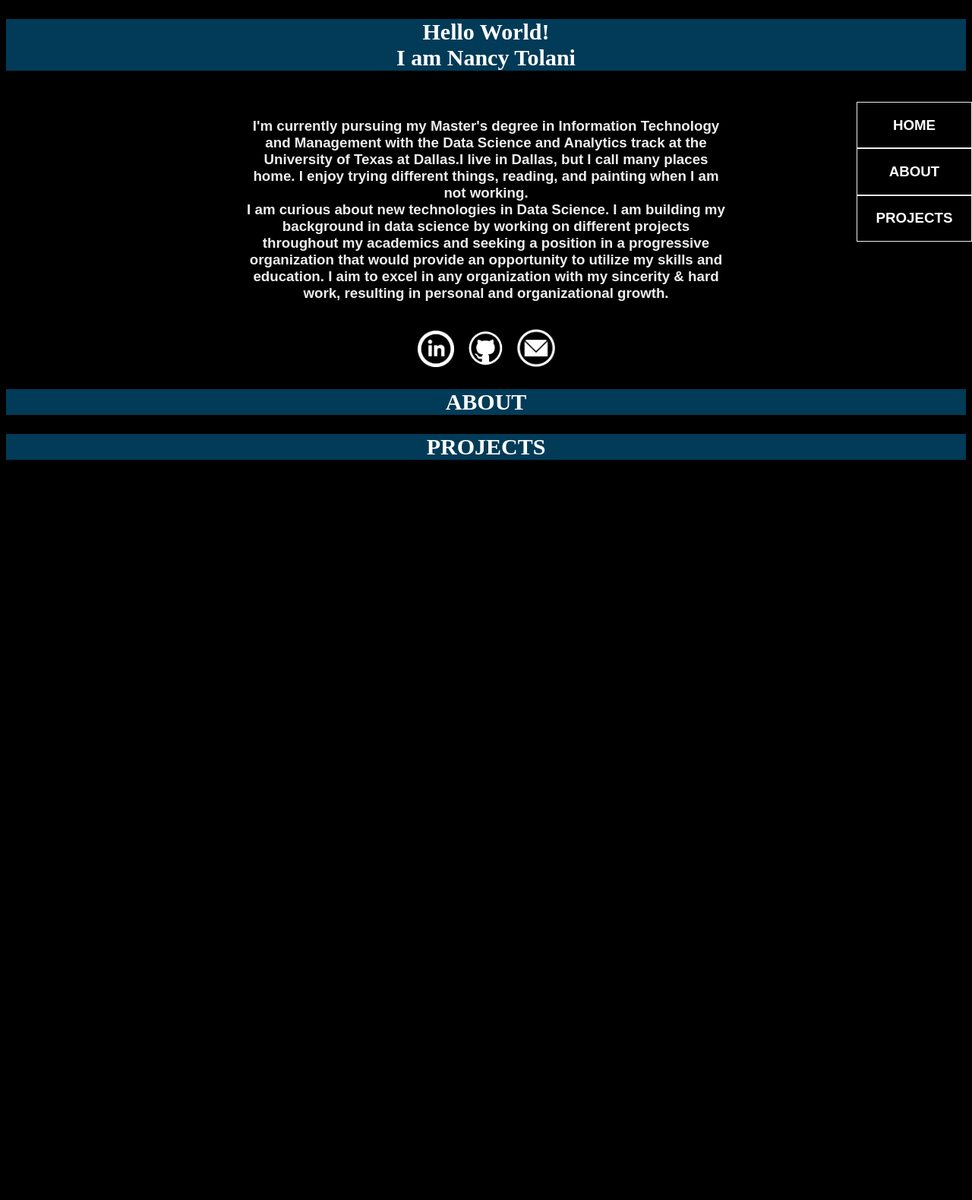
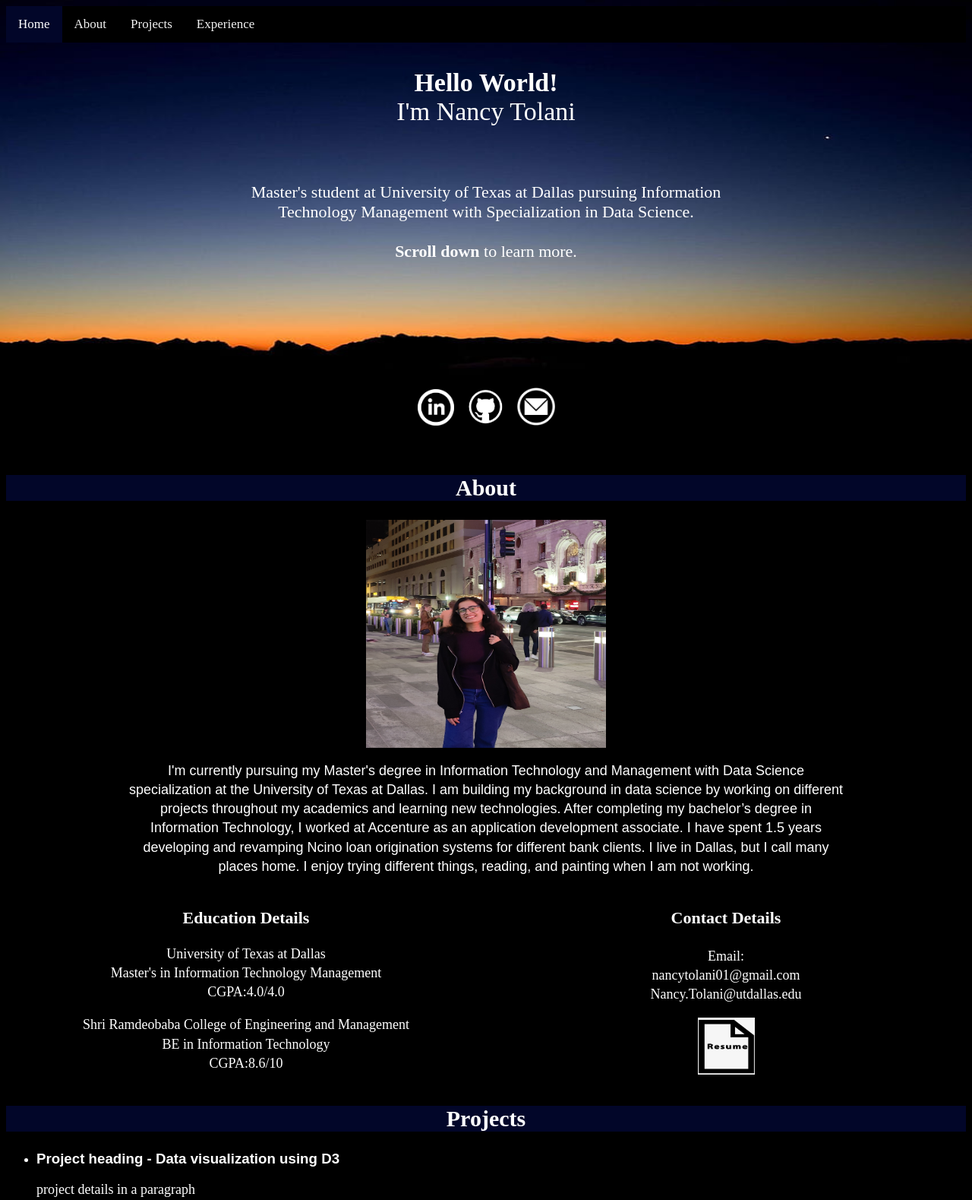
Before and after one commit to Nancy200/MyWebsite, a plain HTML site: page index.html in a window 1280 px wide. Shown: the top 1579 px of the page at 76% size. Before the commit the page ends 800 px from the top, so only its background shows below. Drawn offline with Linux system fonts and the light colour scheme; files whose address does not match are found by name.

Commit message:
add new sections

```diff
--- a/index.html
+++ b/index.html
@@ -3,25 +3,32 @@
 
 <head>
     <title>Nancy_Tolani_portfolio</title>
-    <link rel="stylesheet" type="text/css" href="https://github.com/Nancy200/MyWebsite/blob/main/styling.css">
+    <link rel="stylesheet" type="text/css" href="styling.css">
 </head>
 <body>
+    <div class="topnav" style="text-align: justify; margin:auto">
+        <a class="active" href="#section1">Home</a>
+        <a href="#section2">About</a>
+        <a href="#section3">Projects</a>
+        <a href="#section4">Experience</a>
+    </div>
     <!-- section with heading intro and logos -->
     <section id="section1">
     <!-- hello world heading -->
-    <h1> Hello World! <br> I am Nancy Tolani</h1>
+    <p style="font-size: 34px; color: #FFFFFF; text-align: center;"><strong>Hello World!</strong><br>I'm Nancy Tolani</p>
     <p></p>
-    <!-- top right options -->
-    <ul class="vertical-tabs" style="position: fixed; left:85%; top: 20; right: 0;">
-        <li class="tab"><a href="#section1"><h3>HOME</h3></a></li>
-        <li class="tab"><a href="#section2"><h3>ABOUT</h3></a></li>
-        <li class="tab"><a href="#section3"><h3>PROJECTS</h3></a></li>
-    </ul>
     <br>
     <!-- introduction paragraph -->
-    <div style="width: 50%; text-align: justify; margin:auto" ><h3 style="color: #eee;">I'm currently pursuing my Master's degree in Information Technology and Management with the Data Science and Analytics track at the University of Texas at Dallas.I live in Dallas, but I call many places home. I enjoy trying different things, reading, and painting when I am not working.<br>I am curious about new technologies in Data Science. I am building my background in data science by working on different projects throughout my academics and seeking a position in a progressive organization that would provide an opportunity to utilize my skills and education. I aim to excel in any organization with
-          my sincerity & hard work, resulting in personal and organizational growth.
-    </h3></div>
+    <div style="width: 50%; text-align: justify; margin:auto" ><p style="font-size: 22px; color: #FFFFFF; text-align: center;">Master's student at University of Texas at Dallas pursuing Information Technology Management with Specialization in Data Science.
+        <br><br><strong>Scroll down</strong> to learn more.
+    </p></div>
+    <br>
+    <br>
+    <br>
+    <br>
+    <br>
+    <br>
+    <br>
     <br>
     <!-- logos division -->
     <div style="text-align: center; margin: auto;">
@@ -35,15 +42,61 @@
         <img src="C:\Users\nancy\OneDrive\Documents\mail.png" alt="mail logo"  width="50" height="50">
     </a>
     </div>
+    <br>
+    <br>
     <!-- section with about projects  -->
     <div class="tab-content">
         <div id="section2" class="tab-pane">
             <!-- content for about goes here -->
-            <h1>ABOUT</h1>
+            <h1>About</h1>
+            <img src="pic.jpg" alt="profile picture"  width="25%" height="300" class="center">
+            <div style="text-align: center; margin:auto; font-family:Arial, Helvetica, sans-serif; width: 75%;" >
+            <p style="font-size: 18px; color: #FFFFFF; line-height: 1.4;">I'm currently pursuing my Master's degree in Information Technology and Management with Data Science specialization at the University of Texas at Dallas. I am building my background in data science by working on different projects throughout my academics and learning new technologies. After completing my bachelor’s degree in Information Technology, I worked at Accenture as an application development associate. I have spent 1.5 years developing and revamping Ncino loan origination systems for different bank clients. I live in Dallas, but I call many places home. I enjoy trying different things, reading, and painting when I am not working.</p>
+            </div>
+            <div style="width: 100%; display: table; margin: auto; " >
+                <div style="display: table-row; height: 100px;">
+                    <div style="display: table-cell; text-align: center;">
+                        <p style="font-size: 22px; color: #FFFFFF;"><strong>Education Details</strong></p>
+                        <p style="font-size: 18px; color: #FFFFFF; line-height: 1.4;">University of Texas at Dallas<br>Master's in Information Technology Management<br>CGPA:4.0/4.0</p>
+                        <p style="font-size: 18px; color: #FFFFFF; line-height: 1.4;">Shri Ramdeobaba College of Engineering and Management<br>BE in Information Technology <br>CGPA:8.6/10</p>
+                    </div>
+                    <div style="width: 50%; display: table-cell; text-align: center;">
+                        <p style="font-size: 22px; color: #FFFFFF; line-height: 1.4;"><strong>Contact Details</strong></p>
+                        <p style="font-size: 18px; color: #FFFFFF; line-height: 1.4;">Email:<br>nancytolani01@gmail.com<br>Nancy.Tolani@utdallas.edu</p>
+                        <a href="Nancy Tolani Resume - DS.pdf" download="Nancy Tolani Resume">
+                            <img src="resume.png" alt="cv logo"  width="75" height="75" >
+                        </a>
+
+                    </div>
+                </div>
+            </div>
+
+
         </div>
         <div id="section3" class="tab-pane">
             <!-- content for projects goes here -->
-            <h1>PROJECTS</h1>
+            <h1>Projects</h1>
+            <ul>
+            <li>
+            <h3> Project heading - Data visualization using D3</h3>
+            <p style="font-size: 18px;">project details in a paragraph  </p>
+            </li>
+        </ul>
+        </div>
+        <div id="section4" class="tab-pane">
+            <!-- content for projects goes here -->
+            <h1>Experience</h1>
+            <ul>
+            <li>
+            <h3> Application Development Associate at <strong>Accenture</strong><br>(Dec 2020 - Aug 2022)</h3>
+            <p>Everest Award Winner in May, 2021</p>
+                <p style="font-size: 18px;">- Worked on Loan origination systems and built the Ncino UI after collaborating with the solution architect<br>
+                - Built credit memo for two clients to show real-time account details <br>
+                - Worked on Salesforce workflows, validation rules, and flows to automate processes and increase performance<br>
+                - Configured reports and dashboards on Salesforce CRM for tracking accounts data as per client's requirements<br>
+                - Conducted Knowledge Transfer sessions on credit memos and Ncino UI configuration for 30+ employees from the testing and development team </p>
+            </li>
+            </ul>
         </div>
     </div>
     </section>
--- a/styling.css
+++ b/styling.css
@@ -1,12 +1,16 @@
 body {
     background-color: #000000;
+    background-image: url('bg.jpg');
+    background-repeat: no-repeat;
+    background-size: 100% 500px;
+
+
 }
-
 
 h1 {
     font-size: 30px;
     color: #FFFFFF;
-    background-color: rgb(1, 59, 87);
+    background-color: #020629;
     text-align: center;
 }
 
@@ -15,11 +19,15 @@ h2 {
 }
 h3 {
     color: #FFFFFF;
-    text-align: center;
-    font-family:Arial, Helvetica, sans-serif
+    font-family:Arial, Helvetica, sans-serif;
 }
+
 p {
     color: #FFFFFF;
+}
+ul{
+    color: #FFFFFF;
+    size: 5px;
 }
 
 .tabs {
@@ -36,7 +44,7 @@ p {
 }
 
 .tab:hover {
-    background-color: rgb(1, 59, 87);
+    background-color: #020629;
 }
 
 .tab-pane.active {
@@ -45,3 +53,41 @@ p {
 a {
     text-decoration: none;
 }
+
+/* Add a black background color to the top navigation */
+.topnav {
+    overflow: hidden;
+    background-color: black;
+  }
+
+  /* Style the links inside the navigation bar */
+  .topnav a {
+    float: left;
+    color: #f2f2f2;
+    text-align: center;
+    padding: 14px 16px;
+    text-decoration: none;
+    font-size: 17px;
+  }
+
+  /* Change the color of links on hover */
+  .topnav a:hover {
+    background-color: #ddd;
+    color: black;
+  }
+
+  /* Add a color to the active/current link */
+  .topnav a.active {
+    background-color:#020629;
+    color: white;
+  }
+
+  .center {
+    display: block;
+    margin-left: auto;
+    margin-right: auto;
+    width: 25%;
+  }
+  /* img {
+    border-radius: 50%;
+  } */
```
Also changed, not shown: bg.jpg (added), cv.jpg (added), pic.jpg (added), resume.png (added), 1 other file.
